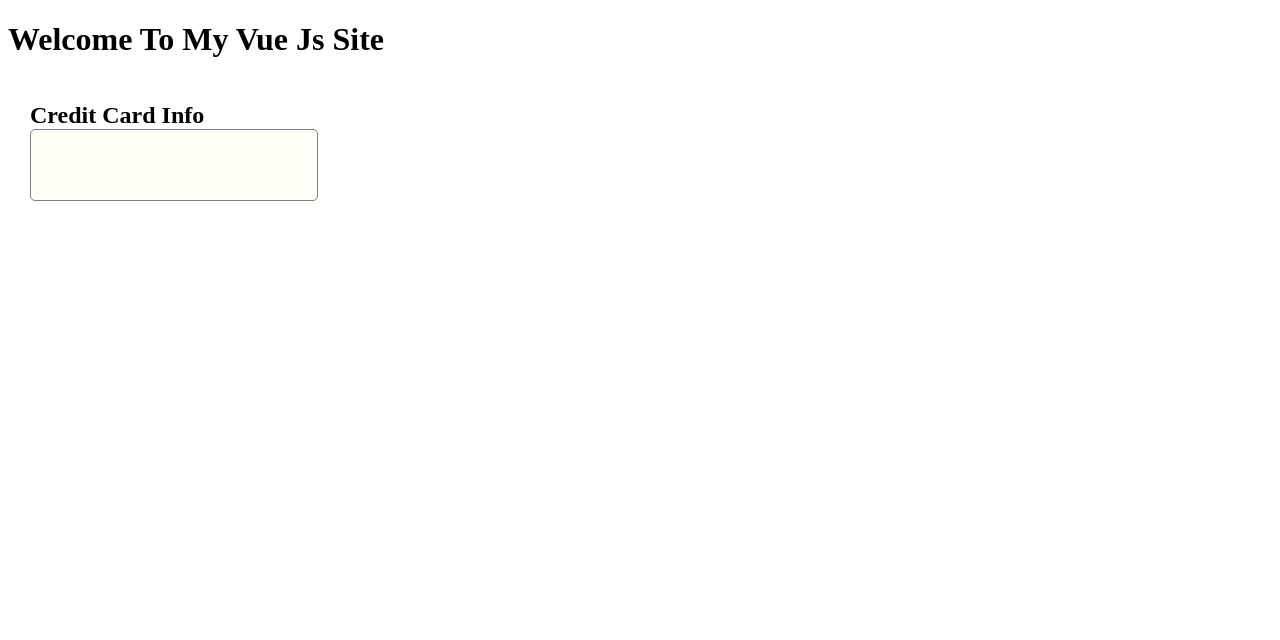
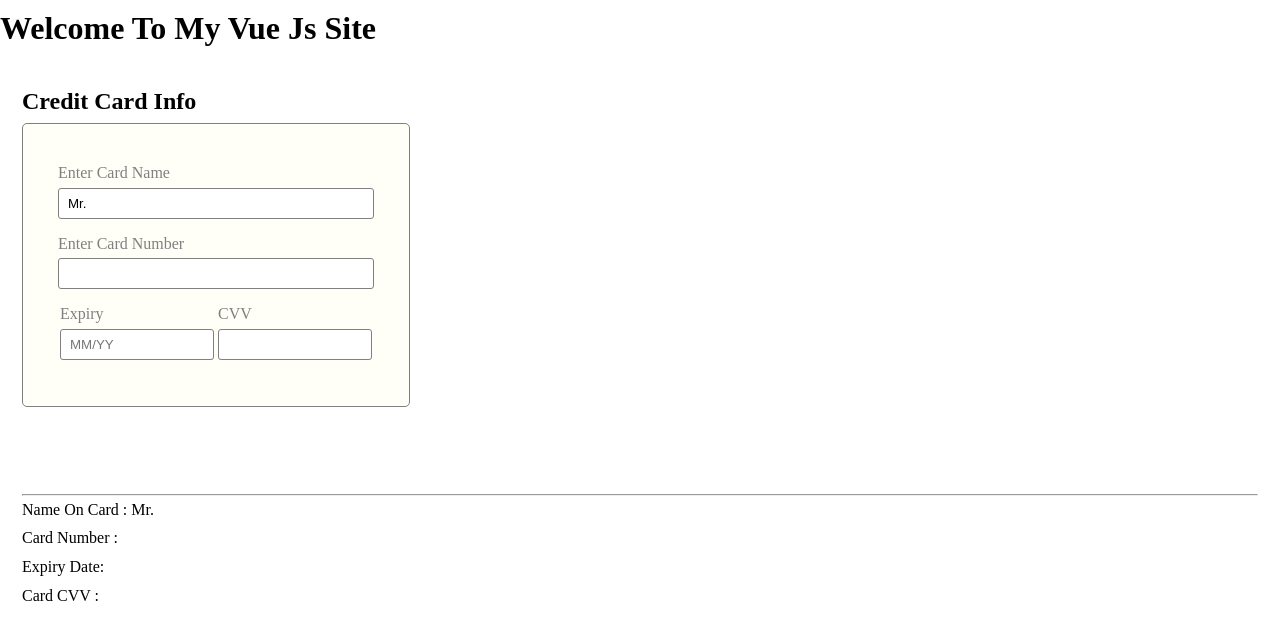
Before and after one commit to nomancse19/vue3-vite-app, a Vue app: page / in a window 1280 px wide. Shown: the top 640 px of the page. Built offline with nearby package versions, Linux system fonts and the light colour scheme.

Commit message:
Credit Card Component Added

```diff
--- a/src/App.vue
+++ b/src/App.vue
@@ -2,7 +2,20 @@
   <HelloWorld msg="Welcome To My Vue Js Site" class="hello"></HelloWorld>
   <div class="container">
     <h2>Credit Card Info</h2>
-    <CreditCard></CreditCard>
+    <credit-card
+      v-model:nameOnCard="nameOnCard"
+      v-model:cardNumber="cardNumber"
+      v-model:expiry="expiry"
+      v-model:cvv="cvv"
+    ></credit-card>
+    <br />
+    <br />
+    <br />
+    <hr />
+    <p>Name On Card : {{ nameOnCard }} <br /></p>
+    <p>Card Number : {{ cardNumber }} <br /></p>
+    <p>Expiry Date: {{ expiry }} <br /></p>
+    <p>Card CVV : {{ cvv }} <br /></p>
   </div>
 </template>
 <script>
@@ -13,7 +26,7 @@ export default {
 
   data() {
     return {
-      nameOnCard: "",
+      nameOnCard: "Mr. ",
       cardNumber: "",
       expiry: "",
       cvv: "",
@@ -27,7 +40,7 @@ export default {
 };
 </script>
 
-<style scoped>
+<style>
 * {
   margin: 0;
   padding: 0;
@@ -36,4 +49,7 @@ export default {
 .container {
   padding: 22px;
 }
+body {
+  line-height: 1.8;
+}
 </style>
--- a/src/components/CreditCard.vue
+++ b/src/components/CreditCard.vue
@@ -1,14 +1,74 @@
 <template>
-  <div class="credit-card"></div>
+  <div class="credit-card">
+    <label for="">Enter Card Name </label>
+    <input
+      type="text"
+      :value="nameOnCard"
+      @input="handleInput('update:nameOnCard', $event)"
+    />
+
+    <label for="">Enter Card Number </label>
+    <input
+      type="text"
+      :value="cardNumber"
+      @input="handleInput('update:cardNumber', $event)"
+    />
+
+    <div class="row">
+      <div class="col-6">
+        <label for="">Expiry</label>
+        <input
+          type="text"
+          placeholder="MM/YY"
+          :value="expiry"
+          @input="handleInput('update:expiry', $event)"
+        />
+      </div>
+
+      <div class="col-6">
+        <label for="">CVV</label>
+        <input
+          type="text"
+          :value="cvv"
+          @input="handleInput('update:cvv', $event)"
+        />
+      </div>
+    </div>
+  </div>
 </template>
 
 <script>
-export default {};
+export default {
+  props: {
+    nameOnCard: {
+      type: String,
+      default: "",
+    },
+    cardNumber: {
+      type: String,
+      default: "",
+    },
+    expiry: {
+      type: String,
+      default: "",
+    },
+    cvv: {
+      type: String,
+      default: "",
+    },
+  },
+  methods: {
+    handleInput(eventName, e) {
+      //console.log(e.target.value);
+      this.$emit(eventName, e.target.value);
+    },
+  },
+};
 </script>
 
 <style scoped>
 .credit-card {
-  width: 288px;
+  width: 388px;
   border: 1px solid gray;
   border-radius: 5px;
   color: gray;
@@ -16,4 +76,18 @@ export default {};
   margin-right: 150px;
   padding: 35px;
 }
+input {
+  padding: 7px 9px;
+  border-radius: 3px;
+  width: 100%;
+  border: 1px solid gray;
+  margin-bottom: 11px;
+}
+.row {
+  display: flex;
+}
+.col-6 {
+  flex: 1;
+  padding: 0 2px;
+}
 </style>
```
